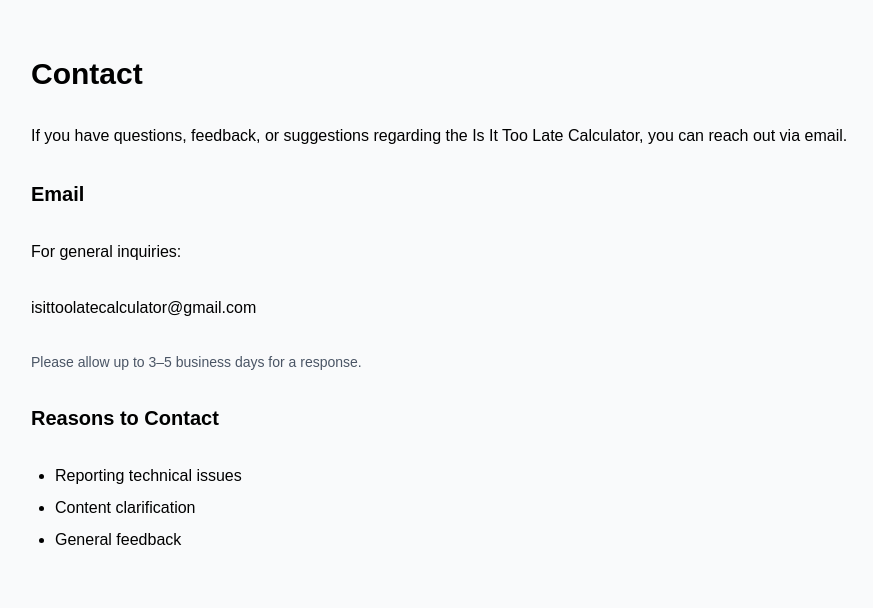
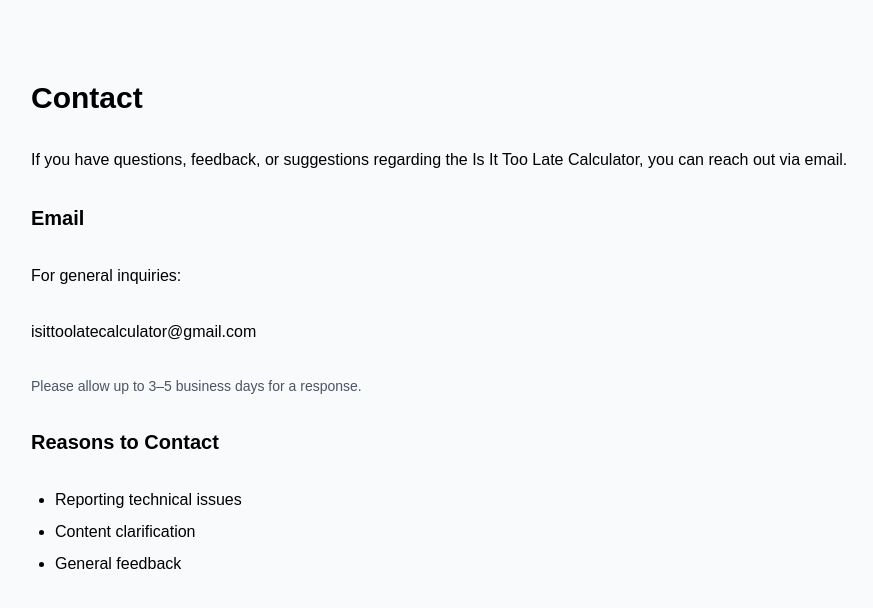
Before and after one commit to isittoolatecalculator-cpu/is-it-too-late-calculator, a Next.js app: page /contact in a window 1280 px wide. Shown: the top 608 px of the page, without its empty margins (33-906 px from the left). Built offline with nearby package versions, Linux system fonts and the light colour scheme.

Commit message:
Fix contact page content

```diff
--- a/app/contact/page.tsx
+++ b/app/contact/page.tsx
@@ -1,6 +1,6 @@
 export default function ContactPage() {
   return (
-    <main className="min-h-screen bg-gray-50 text-black px-6 py-14">
+    <main className="min-h-screen bg-gray-50 text-black px-6 py-20">
       <div className="max-w-6xl mx-auto space-y-8">
 
         <h1 className="text-3xl font-bold">
```
